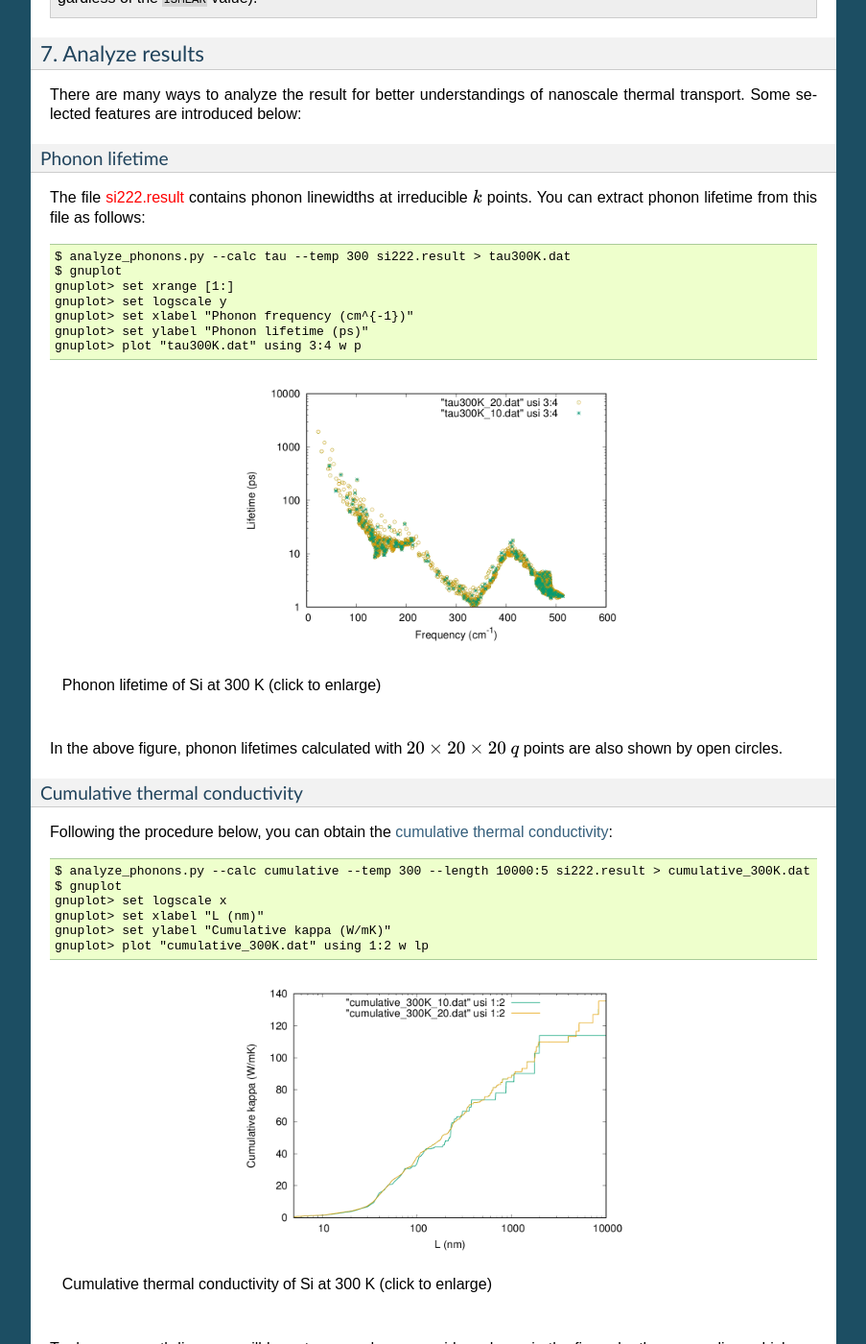
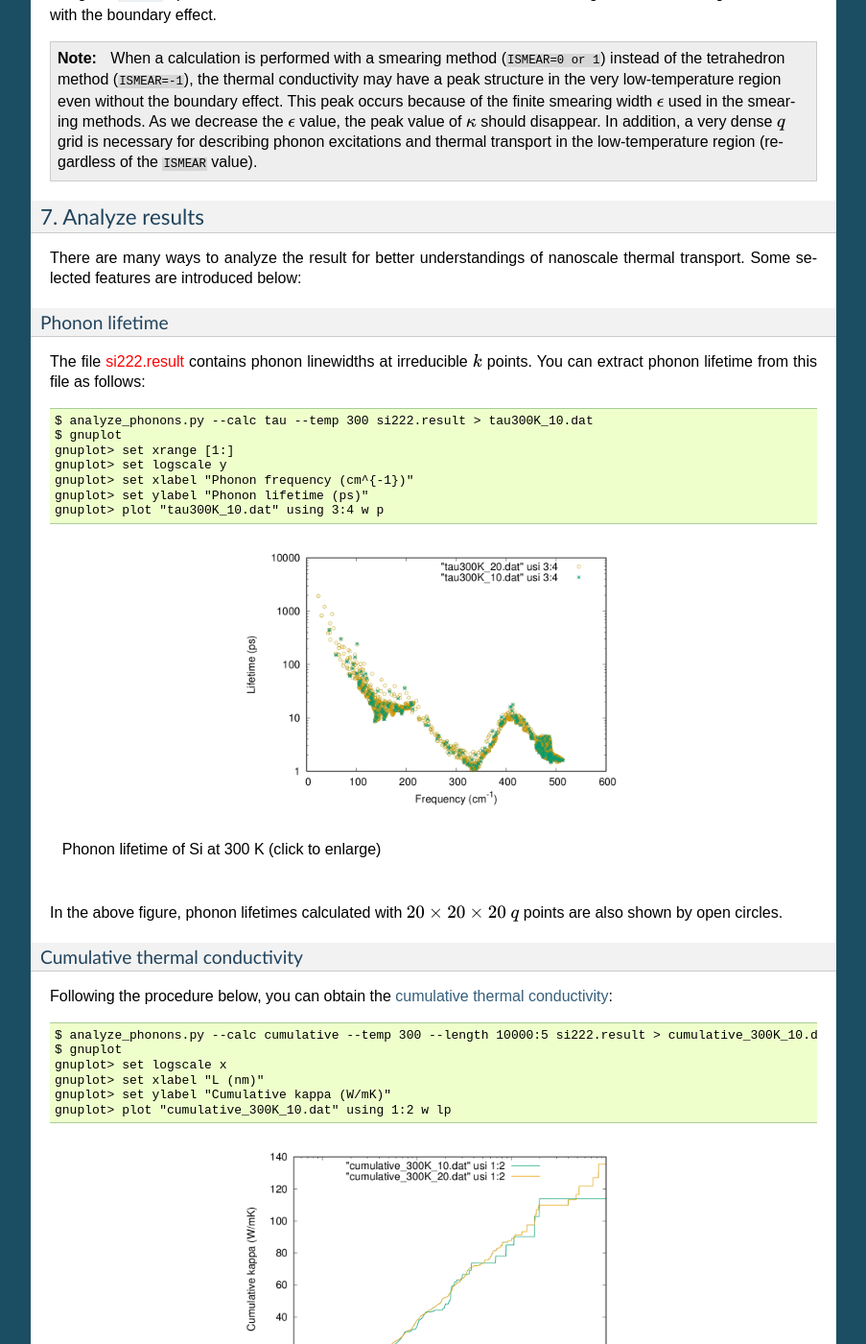
Before and after one commit to ttadano/alamode, a Sphinx documentation site: the page built from docs/source/tutorial.rst, in a window 1280 px wide and 1400 px high, scrolled down 8418 px. Shown: the whole window at 96% size, without its empty margins (198-1101 px from the left). Built offline with Sphinx 7.4.7, drawn with Linux system fonts in a browser that asks for light colours; some of the changed text lies outside the part shown.

Commit message:
Change some minor descriptions in tutorial_01

```diff
--- a/docs/source/tutorial_pages/01_silicon.rst
+++ b/docs/source/tutorial_pages/01_silicon.rst
@@ -418,13 +429,13 @@
 The file :red:`si222.result` contains phonon linewidths at irreducible :math:`k` points.
 You can extract phonon lifetime from this file as follows::
 
-    $ analyze_phonons.py --calc tau --temp 300 si222.result > tau300K.dat
+    $ analyze_phonons.py --calc tau --temp 300 si222.result > tau300K_10.dat
     $ gnuplot
     gnuplot> set xrange [1:]
     gnuplot> set logscale y
     gnuplot> set xlabel "Phonon frequency (cm^{-1})"
     gnuplot> set ylabel "Phonon lifetime (ps)"
-    gnuplot> plot "tau300K.dat" using 3:4 w p
+    gnuplot> plot "tau300K_10.dat" using 3:4 w p
 
 .. figure:: ../img/si_tau.png
    :scale: 40%
@@ -440,12 +451,12 @@
 
 Following the procedure below, you can obtain the :ref:`cumulative thermal conductivity <cumulative_kappa>`::
 
-    $ analyze_phonons.py --calc cumulative --temp 300 --length 10000:5 si222.result > cumulative_300K.dat
+    $ analyze_phonons.py --calc cumulative --temp 300 --length 10000:5 si222.result > cumulative_300K_10.dat
     $ gnuplot
     gnuplot> set logscale x
     gnuplot> set xlabel "L (nm)"
     gnuplot> set ylabel "Cumulative kappa (W/mK)"
-    gnuplot> plot "cumulative_300K.dat" using 1:2 w lp
+    gnuplot> plot "cumulative_300K_10.dat" using 1:2 w lp
 
 .. figure:: ../img/si_cumulative.png
    :scale: 40%
@@ -495,11 +506,11 @@
 
 After the calculation finishes, you can find the file :red:`si222.kl_spec` which contains the spectra of thermal conductivity at various temperatures. You can plot the data at room temperature as follows::
 
-    $ awk '{if ($1 == 300.0) print $0}' si222.kl_spec > si222_300K.kl_spec
+    $ awk '{if ($1 == 300.0) print $0}' si222.kl_spec > si222_300K_10.kl_spec
     $ gnuplot
     gnuplot> set xlabel "Frequency (cm^{-1})"
     gnuplot> set ylabel "Spectrum of kappa (W/mK/cm^{-1})"
-    gnuplot> plot "si222_300K.kl_spec" using 2:3 w l lt 2 lw 2
+    gnuplot> plot "si222_300K_10.kl_spec" using 2:3 w l lt 2 lw 2
 
 .. figure:: ../img/si_kappa_spec.png
    :scale: 40%
```
Also changed, not shown: other parts of docs/source/tutorial_pages/01_silicon.rst (+16 -5 lines).
